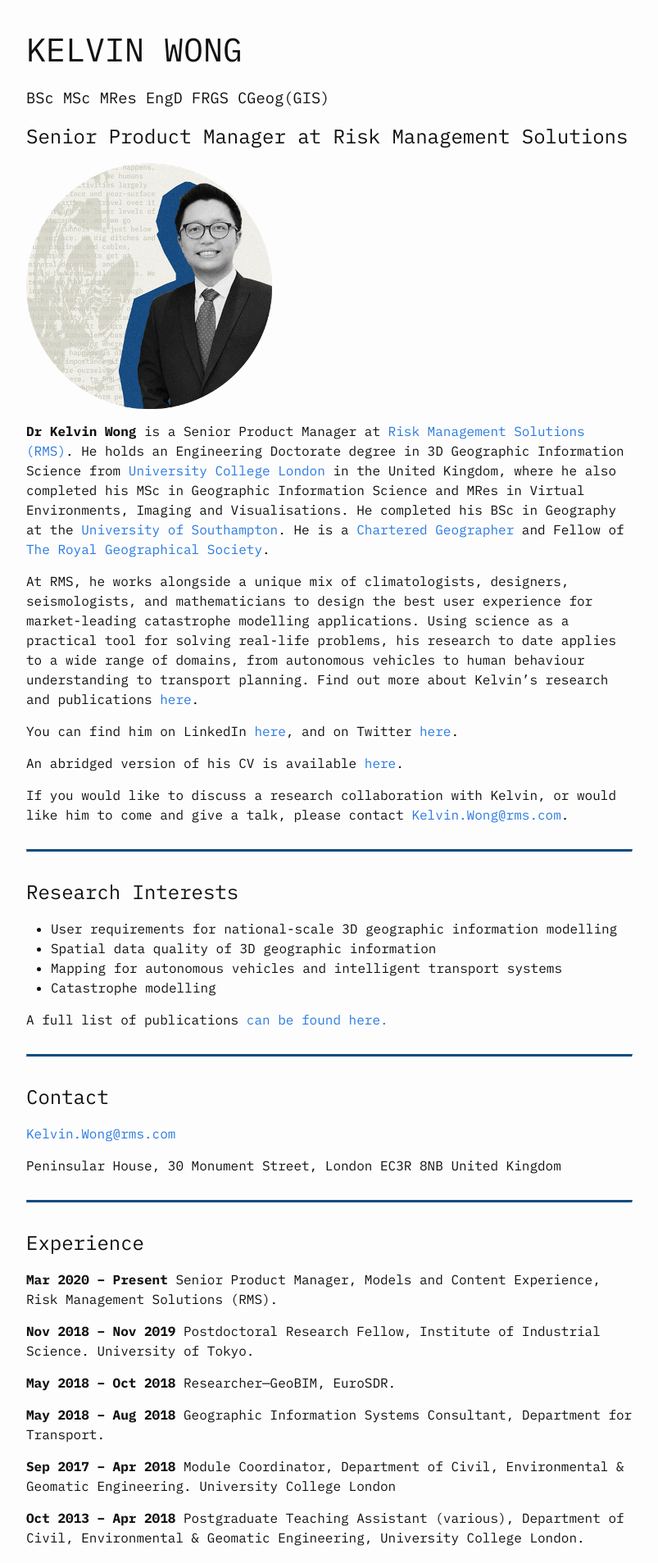
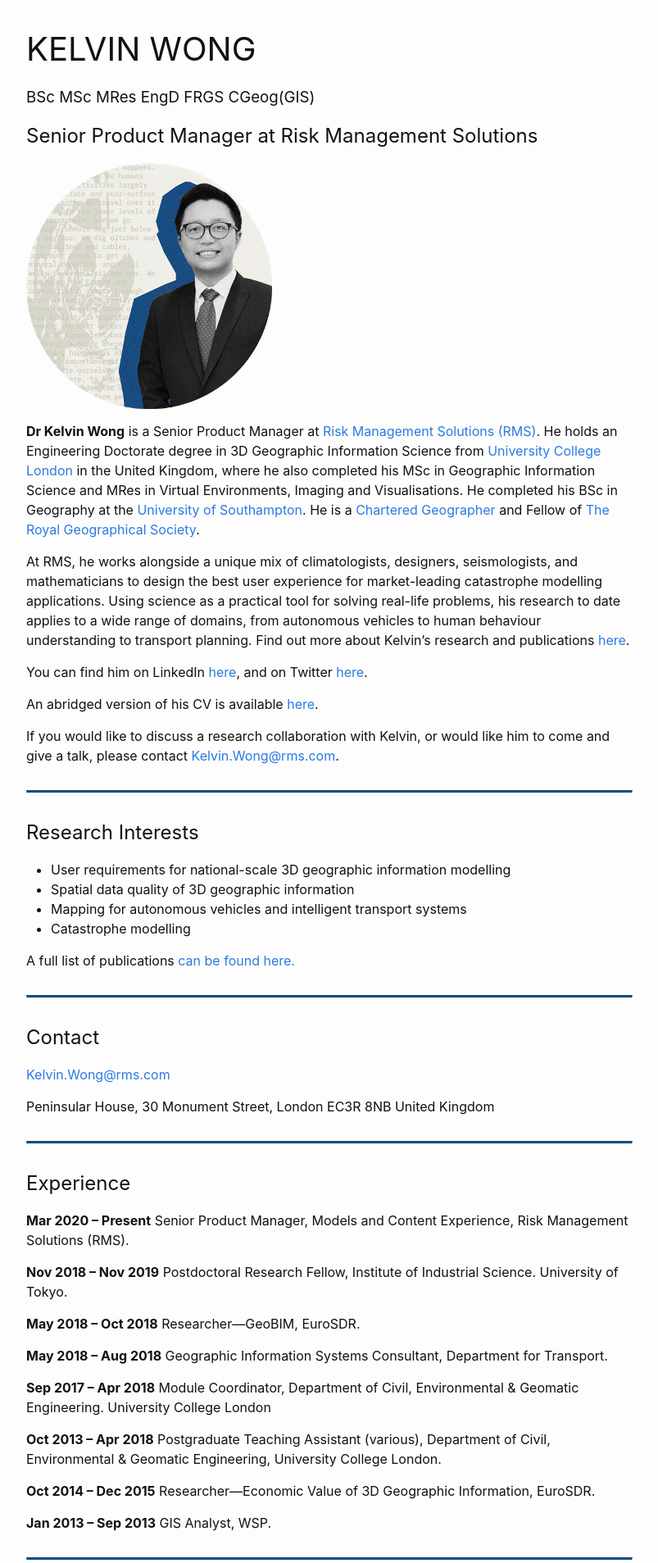
Before and after one commit to kel196/kel196.github.io, a Jekyll site: the page built from index.md, in a window 1280 px wide. Shown: the top 1907 px of the page at 82% size, without its empty margins (238-1041 px from the left). Built offline with Jekyll 4.4.1, drawn with Linux system fonts in a browser that asks for light colours; our own code applies the rules of GitHub Pages for plain Markdown files.

Commit message:
Removed IBM Plex Mono

```diff
--- a/_includes/head.html
+++ b/_includes/head.html
@@ -8,8 +8,6 @@
     {%- include google-analytics.html -%}
   {%- endif -%}
 
-  <link href="https://fonts.googleapis.com/css2?family=IBM+Plex+Mono:ital,wght@0,100;0,200;0,300;0,400;0,500;0,600;0,700;1,100;1,200;1,300;1,400;1,500;1,600;1,700&display=swap" rel="stylesheet">
-
   {%- include custom-head.html -%}
 
 </head>
--- a/_sass/minima/_base.scss
+++ b/_sass/minima/_base.scss
@@ -10,7 +10,6 @@ p, blockquote, pre, hr,
 dl, dd, ol, ul, figure {
   margin: 0;
   padding: 0;
-  font-family: 'IBM Plex Mono', monospace;
 }
 
 hr {
@@ -260,7 +259,6 @@ pre {
  * Tables
  */
 table {
-  font-family: 'IBM Plex Mono', monospace;
   margin-bottom: $spacing-unit;
   width: 100%;
   text-align: $table-text-align;
```
